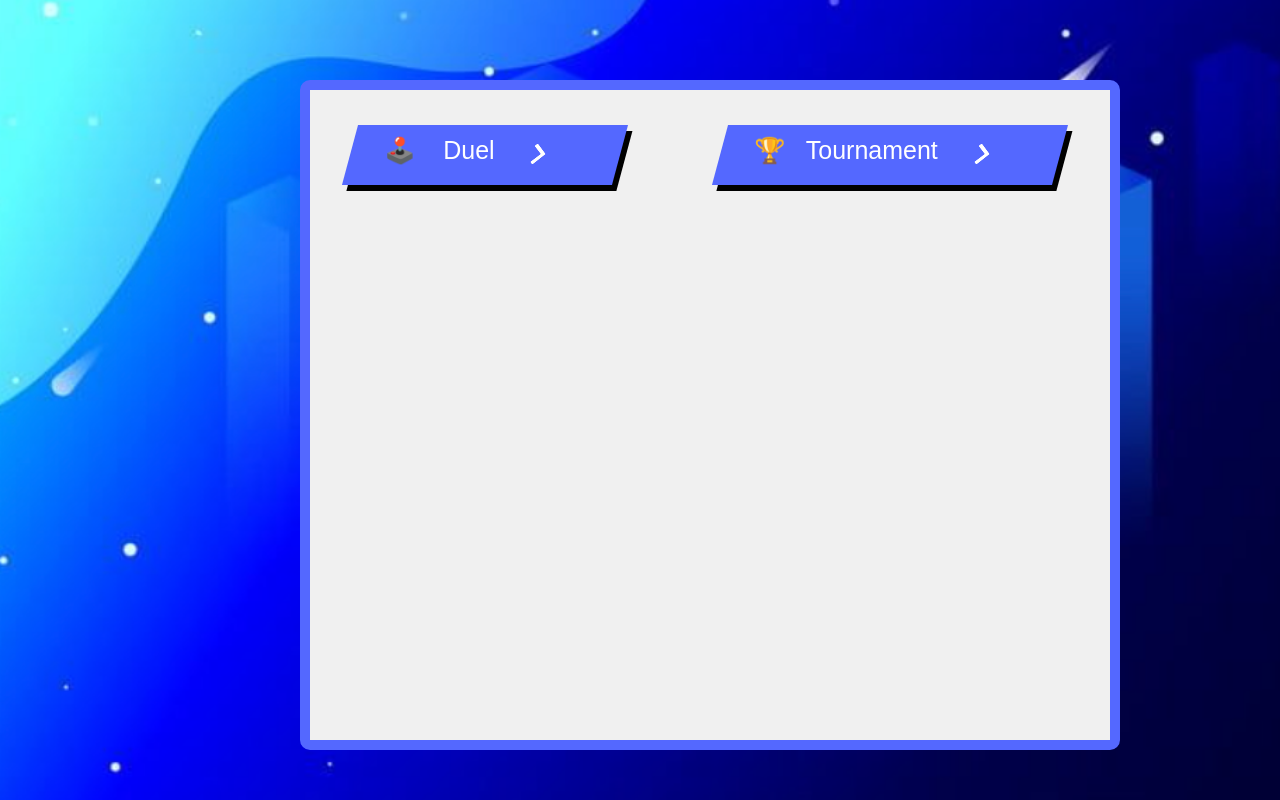
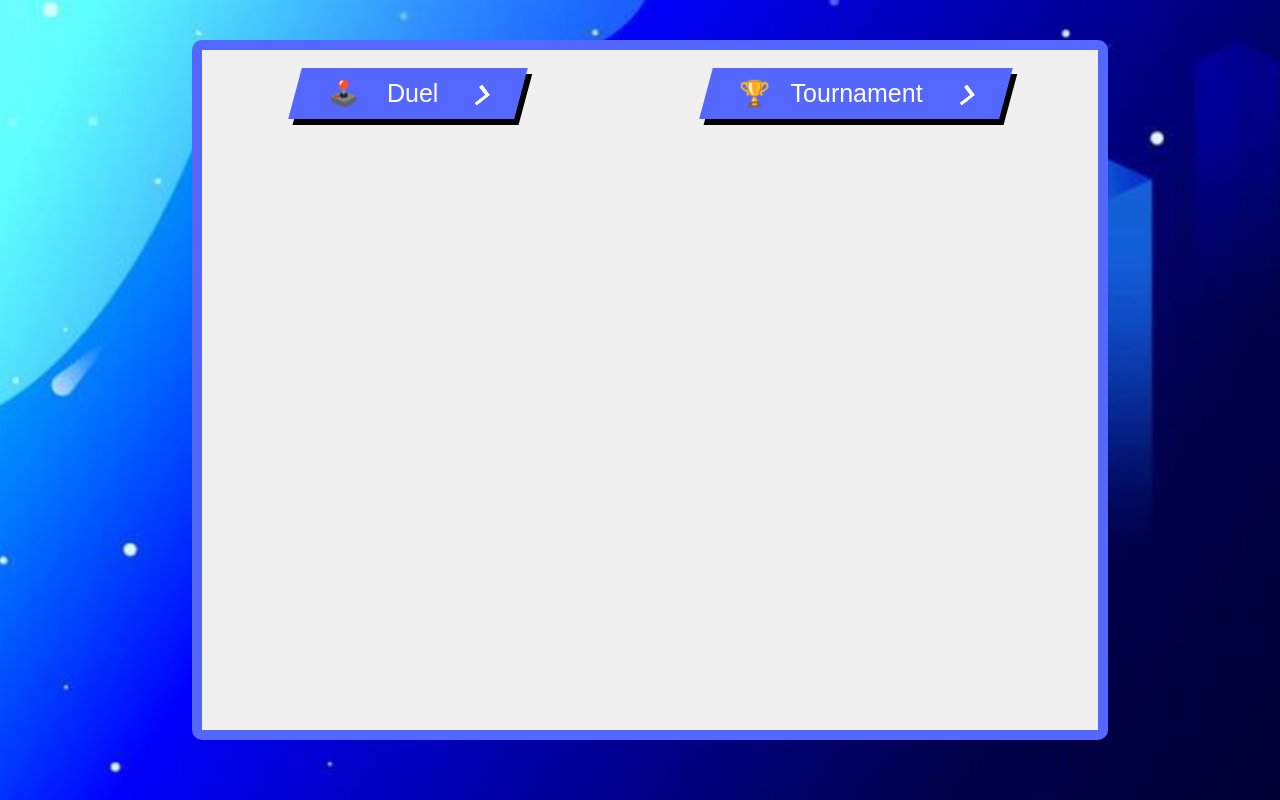
Before and after one commit to 42transcendance/ft_transcendence, a Django app: page /game/ in a window 1280 px wide. Run offline with Django 4.2, Linux system fonts and the light colour scheme.

Commit message:
flexing the game css

```diff
--- a/ft_tr/settings.py
+++ b/ft_tr/settings.py
@@ -80,7 +80,7 @@ DATABASES = {
         'NAME': 'ft_tr',
         'USER': 'ft_tr',
         'PASSWORD': 'passe123',
-       # 'HOST': '',
+        'HOST': 'localhost',
        # 'PORT': '5432',
 }
 }
--- a/game/models.py
+++ b/game/models.py
@@ -2,8 +2,6 @@ from django.db import models
 
 # Create your models here.
 class Game(models.Model):
-
-
     player_1 = models.CharField(max_length = 255)
     player_2 = models.CharField(max_length = 255)
     mode = models.CharField(max_length=1)
@@ -14,7 +12,6 @@ class Game(models.Model):
 
 # Create your models here.
 class tournament(models.Model):
-
     name = models.CharField(max_length = 255)
     semifinal_1 = models.CharField(max_length = 255)
     semifinal_2 = models.CharField(max_length = 255)
--- a/game/static/css/buttonClass.css
+++ b/game/static/css/buttonClass.css
@@ -66,6 +66,7 @@
     animation: color_anim 1s infinite 0.4s;
   }
 
+
   @keyframes color_anim {
     0% {
       fill: white;
--- a/game/static/css/duelForm.css
+++ b/game/static/css/duelForm.css
@@ -1,21 +1,19 @@
 #duelButton {
-    width: 270px; /* Spécifiez la largeur du bouton */
-    height: 60px; /* Spécifiez la hauteur du bouton */
-    position: absolute;
-    left: 350px;
-    top : 125px;
+    margin-top: 2%;
+    width: auto; /* Spécifiez la largeur du bouton */
+    height:30%; /* Spécifiez la hauteur du bouton */
   }
-
 
 /* Styles pour le formulaire */
 #duelForm {
-    max-width: 400px; /* Largeur maximale du formulaire */
-    margin: 250px 500px; /* Centrage horizontal du formulaire */
+    align-self: center;
+    width: 50%; /* Largeur maximale du formulaire */
     padding: 20px; /* Espace intérieur du formulaire */
     background-color: #f0f0f0; /* Couleur de fond */
     border-radius: 10px; /* Coins arrondis */
     box-shadow: 0px 0px 10px rgba(0, 0, 0, 0.2); /* Ombre légère */
     display: none;
+    margin-bottom: 5%;
 
 }
 
--- a/game/static/css/game.css
+++ b/game/static/css/game.css
@@ -7,9 +7,7 @@ body {
 
 
 #gameBoard{
-    position: absolute;
-    top: 300px;
-    left: 400px; /* Centrage horizontal du formulaire */
+    align-self: center;
     padding: 10px; /* Espace intérieur du formulaire */
     background-color: #f0f0f0; /* Couleur de fond */
     border-radius: 10px; /* Coins arrondis */
@@ -18,9 +16,8 @@ body {
 }
 
 #scoreGame{
-    position: absolute;
-    top: 235px;
-    left: 500px; /* Centrage horizontal du formulaire */
+    align-self: center;
+    margin-bottom: 3%;
     padding: 5px; /* Espace intérieur du formulaire */
     background-color: #f0f0f0; /* Couleur de fond */
     border-radius: 10px; /* Coins arrondis */
@@ -31,13 +28,27 @@ body {
 #gameContainer
 {
     background-attachment: fixed; /* Cette ligne peut être ajoutée pour fixer l'image en arrière-plan lorsque la page est scrollée */
-    width: 800px; /* Largeur du rectangle */
-    height: 650px; /* Hauteur du rectangle */
+    width: 70%; /* Largeur du rectangle */
+    height:85%; /* Hauteur du rectangle */
     background-color: #f0f0f0; /* Couleur de fond du rectangle */
     position: absolute; /* Positionnement absolu */
-    top: 80px;/* Centrer le rectangle verticalement */
-    left: 300px; /* Centrer le rectangle horizontalement */
+    top: 5%;/* Centrer le rectangle verticalement */
+    left: 15%; /* Centrer le rectangle horizontalement */
     z-index: -1; /* S'assurer que le rectangle reste en arrière-plan */
     border: 10px solid #5468FF; /* Contour bleu foncé et épais */
     border-radius: 10px;
+    display: flex;
+    flex-direction: column;
+}
+
+#buttons-div{
+    display: flex;
+    justify-content: space-around;
+    flex-direction: row;
+    width: auto;
+    height: 25%;
+}
+
+#bracketContainer {
+    justify-content: center;
   }
--- a/game/static/css/tournamentForm.css
+++ b/game/static/css/tournamentForm.css
@@ -1,23 +1,21 @@
 
 #tournamentButton {
-    width: 340px; /* Spécifiez la largeur du bouton */
-    height: 60px; /* Spécifiez la hauteur du bouton */
-    position: absolute;
-    left: 720px;
-    top : 125px;
+    margin-top: 2%;
+    width: auto; /* Spécifiez la largeur du bouton */
+    height:30%; /* Spécifiez la hauteur du bouton */
   }
-
 
 
 /* Styles pour le formulaire */
 #tournamentForm {
-    max-width: 400px; /* Largeur maximale du formulaire */
-    margin: 200px 500px; /* Centrage horizontal du formulaire */
+    align-self: center;
+    width: 50%; /* Largeur maximale du formulaire */
     padding: 20px; /* Espace intérieur du formulaire */
     background-color: #f0f0f0; /* Couleur de fond */
     border-radius: 10px; /* Coins arrondis */
     box-shadow: 0px 0px 10px rgba(0, 0, 0, 0.2); /* Ombre légère */
     display: none;
+    margin-bottom: 5%;
 
 }
 
--- a/game/static/js/storageScore.js
+++ b/game/static/js/storageScore.js
@@ -36,7 +36,7 @@ export function storageScoreTournament(pseudo1, pseudo2, winner){
         tournament.tournamentData.winner[0] = pseudoWinner;
     }
 
-    tournamentTable.displayTournamentTable(440,300, tournament.tournamentData);
+    tournamentTable.displayTournamentTable(tournament.tournamentData);
 
     //Ajax
 
--- a/game/static/js/tournament.js
+++ b/game/static/js/tournament.js
@@ -46,7 +46,7 @@ tournamentForm.addEventListener("submit", function(event) {
 
     tournamentData.semiFinal = [player1,player2,player3,player4];
 
-    tournamentTable.displayTournamentTable(440,300, tournamentData);
+    tournamentTable.displayTournamentTable(tournamentData);
 
     // Réinitialise le formulaire
     this.reset();
--- a/game/templates/game.html
+++ b/game/templates/game.html
@@ -14,8 +14,8 @@
 
 </head>
 <body>
-    <div id="gameContainer"></div>
-
+    <div id="gameContainer">
+    <div id="buttons-div">
       <!--duelButton button-->
       <button id="duelButton" class="cta">
         <span class="span">🕹️ &nbsp;&nbsp; Duel</span>
@@ -46,23 +46,10 @@
           </svg>
         </span>
       </button>
+    </div>
 
-
-     <!-- Next game button-->
-    <button id="nextMatchButton" class="cta">
-      <span class="span">Next game </span>
-      <span class="second">
-        <svg width="50px" height="20px" viewBox="0 0 66 43" version="1.1" xmlns="http://www.w3.org/2000/svg" xmlns:xlink="http://www.w3.org/1999/xlink">
-          <g id="arrow" stroke="none" stroke-width="1" fill="none" fill-rule="evenodd">
-            <path class="one" d="M40.1543933,3.89485454 L43.9763149,0.139296592 C44.1708311,-0.0518420739 44.4826329,-0.0518571125 44.6771675,0.139262789 L65.6916134,20.7848311 C66.0855801,21.1718824 66.0911863,21.8050225 65.704135,22.1989893 C65.7000188,22.2031791 65.6958657,22.2073326 65.6916762,22.2114492 L44.677098,42.8607841 C44.4825957,43.0519059 44.1708242,43.0519358 43.9762853,42.8608513 L40.1545186,39.1069479 C39.9575152,38.9134427 39.9546793,38.5968729 40.1481845,38.3998695 C40.1502893,38.3977268 40.1524132,38.395603 40.1545562,38.3934985 L56.9937789,21.8567812 C57.1908028,21.6632968 57.193672,21.3467273 57.0001876,21.1497035 C56.9980647,21.1475418 56.9959223,21.1453995 56.9937605,21.1432767 L40.1545208,4.60825197 C39.9574869,4.41477773 39.9546013,4.09820839 40.1480756,3.90117456 C40.1501626,3.89904911 40.1522686,3.89694235 40.1543933,3.89485454 Z" fill="#FFFFFF"></path>
-            <path class="two" d="M20.1543933,3.89485454 L23.9763149,0.139296592 C24.1708311,-0.0518420739 24.4826329,-0.0518571125 24.6771675,0.139262789 L45.6916134,20.7848311 C46.0855801,21.1718824 46.0911863,21.8050225 45.704135,22.1989893 C45.7000188,22.2031791 45.6958657,22.2073326 45.6916762,22.2114492 L24.677098,42.8607841 C24.4825957,43.0519059 24.1708242,43.0519358 23.9762853,42.8608513 L20.1545186,39.1069479 C19.9575152,38.9134427 19.9546793,38.5968729 20.1481845,38.3998695 C20.1502893,38.3977268 20.1524132,38.395603 20.1545562,38.3934985 L36.9937789,21.8567812 C37.1908028,21.6632968 37.193672,21.3467273 37.0001876,21.1497035 C36.9980647,21.1475418 36.9959223,21.1453995 36.9937605,21.1432767 L20.1545208,4.60825197 C19.9574869,4.41477773 19.9546013,4.09820839 20.1480756,3.90117456 C20.1501626,3.89904911 20.1522686,3.89694235 20.1543933,3.89485454 Z" fill="#FFFFFF"></path>
-            <path class="three" d="M0.154393339,3.89485454 L3.97631488,0.139296592 C4.17083111,-0.0518420739 4.48263286,-0.0518571125 4.67716753,0.139262789 L25.6916134,20.7848311 C26.0855801,21.1718824 26.0911863,21.8050225 25.704135,22.1989893 C25.7000188,22.2031791 25.6958657,22.2073326 25.6916762,22.2114492 L4.67709797,42.8607841 C4.48259567,43.0519059 4.17082418,43.0519358 3.97628526,42.8608513 L0.154518591,39.1069479 C-0.0424848215,38.9134427 -0.0453206733,38.5968729 0.148184538,38.3998695 C0.150289256,38.3977268 0.152413239,38.395603 0.154556228,38.3934985 L16.9937789,21.8567812 C17.1908028,21.6632968 17.193672,21.3467273 17.0001876,21.1497035 C16.9980647,21.1475418 16.9959223,21.1453995 16.9937605,21.1432767 L0.15452076,4.60825197 C-0.0425130651,4.41477773 -0.0453986756,4.09820839 0.148075568,3.90117456 C0.150162624,3.89904911 0.152268631,3.89694235 0.154393339,3.89485454 Z" fill="#FFFFFF"></path>
-          </g>
-        </svg>
-      </span>
-    </button>
-
-
+    <canvas id="scoreGame" height="25" width="400"></canvas>
+    <canvas id="gameBoard" height="400" width="600"></canvas>
     <form id="duelForm">
 
       <!-- Champ de texte pour le joueur 1-->
@@ -105,12 +92,25 @@
         <input id="duelFormButton" type="submit" value="Envoyer">
 
     </form>
+    <div id="bracketContainer">
+    </div>
+    <button id="nextMatchButton" class="cta">
+      <span class="span">Next game </span>
+      <span class="second">
+        <svg width="50px" height="20px" viewBox="0 0 66 43" version="1.1" xmlns="http://www.w3.org/2000/svg" xmlns:xlink="http://www.w3.org/1999/xlink">
+          <g id="arrow" stroke="none" stroke-width="1" fill="none" fill-rule="evenodd">
+            <path class="one" d="M40.1543933,3.89485454 L43.9763149,0.139296592 C44.1708311,-0.0518420739 44.4826329,-0.0518571125 44.6771675,0.139262789 L65.6916134,20.7848311 C66.0855801,21.1718824 66.0911863,21.8050225 65.704135,22.1989893 C65.7000188,22.2031791 65.6958657,22.2073326 65.6916762,22.2114492 L44.677098,42.8607841 C44.4825957,43.0519059 44.1708242,43.0519358 43.9762853,42.8608513 L40.1545186,39.1069479 C39.9575152,38.9134427 39.9546793,38.5968729 40.1481845,38.3998695 C40.1502893,38.3977268 40.1524132,38.395603 40.1545562,38.3934985 L56.9937789,21.8567812 C57.1908028,21.6632968 57.193672,21.3467273 57.0001876,21.1497035 C56.9980647,21.1475418 56.9959223,21.1453995 56.9937605,21.1432767 L40.1545208,4.60825197 C39.9574869,4.41477773 39.9546013,4.09820839 40.1480756,3.90117456 C40.1501626,3.89904911 40.1522686,3.89694235 40.1543933,3.89485454 Z" fill="#FFFFFF"></path>
+            <path class="two" d="M20.1543933,3.89485454 L23.9763149,0.139296592 C24.1708311,-0.0518420739 24.4826329,-0.0518571125 24.6771675,0.139262789 L45.6916134,20.7848311 C46.0855801,21.1718824 46.0911863,21.8050225 45.704135,22.1989893 C45.7000188,22.2031791 45.6958657,22.2073326 45.6916762,22.2114492 L24.677098,42.8607841 C24.4825957,43.0519059 24.1708242,43.0519358 23.9762853,42.8608513 L20.1545186,39.1069479 C19.9575152,38.9134427 19.9546793,38.5968729 20.1481845,38.3998695 C20.1502893,38.3977268 20.1524132,38.395603 20.1545562,38.3934985 L36.9937789,21.8567812 C37.1908028,21.6632968 37.193672,21.3467273 37.0001876,21.1497035 C36.9980647,21.1475418 36.9959223,21.1453995 36.9937605,21.1432767 L20.1545208,4.60825197 C19.9574869,4.41477773 19.9546013,4.09820839 20.1480756,3.90117456 C20.1501626,3.89904911 20.1522686,3.89694235 20.1543933,3.89485454 Z" fill="#FFFFFF"></path>
+            <path class="three" d="M0.154393339,3.89485454 L3.97631488,0.139296592 C4.17083111,-0.0518420739 4.48263286,-0.0518571125 4.67716753,0.139262789 L25.6916134,20.7848311 C26.0855801,21.1718824 26.0911863,21.8050225 25.704135,22.1989893 C25.7000188,22.2031791 25.6958657,22.2073326 25.6916762,22.2114492 L4.67709797,42.8607841 C4.48259567,43.0519059 4.17082418,43.0519358 3.97628526,42.8608513 L0.154518591,39.1069479 C-0.0424848215,38.9134427 -0.0453206733,38.5968729 0.148184538,38.3998695 C0.150289256,38.3977268 0.152413239,38.395603 0.154556228,38.3934985 L16.9937789,21.8567812 C17.1908028,21.6632968 17.193672,21.3467273 17.0001876,21.1497035 C16.9980647,21.1475418 16.9959223,21.1453995 16.9937605,21.1432767 L0.15452076,4.60825197 C-0.0425130651,4.41477773 -0.0453986756,4.09820839 0.148075568,3.90117456 C0.150162624,3.89904911 0.152268631,3.89694235 0.154393339,3.89485454 Z" fill="#FFFFFF"></path>
+          </g>
+        </svg>
+      </span>
+    </button>
 
 
+  </div>
 
 
-    <canvas id="scoreGame" height="25" width="400"></canvas>
-    <canvas id="gameBoard" height="400" width="600"></canvas>
 
     <script type="module" src="{% static '/js/main.js' %}"></script>
 </body>
```
Also changed, not shown: game/static/js/tournamentTable.js (+47 -36 lines). Lines whose indentation alone changed are shown as unchanged.
